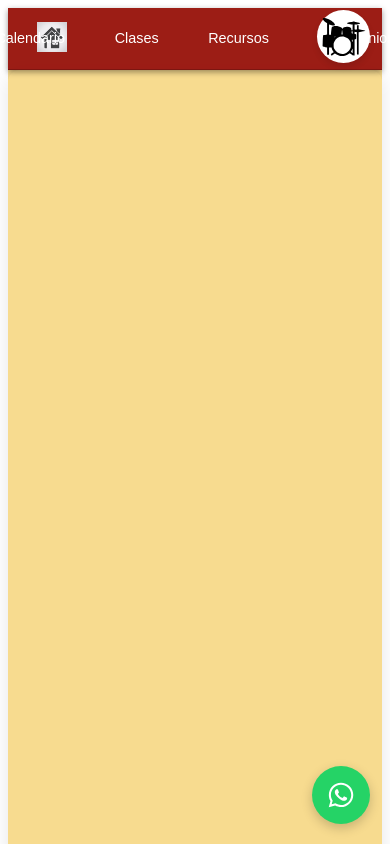
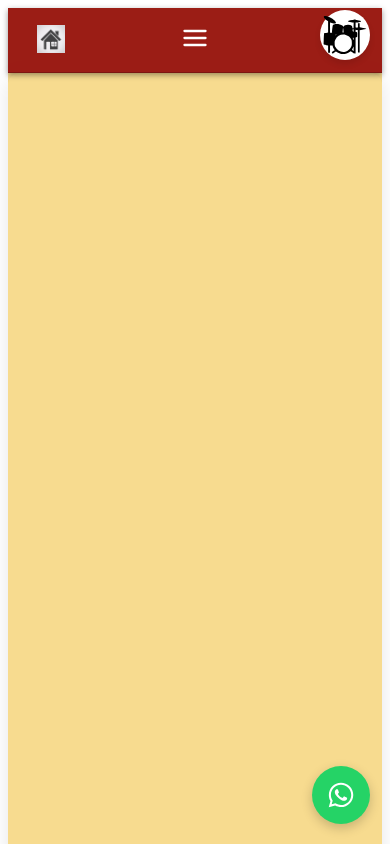
Before and after one commit to Ferk94/Portfolio-Juanma, a Next.js app: page / in a window 390 px wide. Shown: the top 844 px of the page. Built offline with nearby package versions, Linux system fonts and the light colour scheme.

Commit message:
feat: web completamente responsive

```diff
--- a/src/app/components/ViewToggle.module.css
+++ b/src/app/components/ViewToggle.module.css
@@ -22,4 +22,29 @@
   z-index: 100; /* Asegurarse de que el botón esté por encima de otros elementos */
 }
 
+@media (max-width: 768px) {
+
+  .button {
+  position: absolute;
+  top: 10px; /* Ajusta la distancia desde la parte superior */
+  right: 20px; /* Ajusta la distancia desde la parte derecha */
+  width: 50px; /* Tamaño del botón */
+  height: 50px; /* Tamaño del botón */
+  border-radius: 50%; /* Hacer el botón circular */
+  background-color: #ffffff; /* Puedes cambiar el color aquí */
+  color: white;
+  font-size: 20px;
+  border: none;
+  display: flex;
+  justify-content: center;
+  align-items: center;
+  cursor: pointer;
+  box-shadow: 0 4px 6px rgba(0, 0, 0, 0.1);
+  z-index: 100; /* Asegurarse de que el botón esté por encima de otros elementos */
+}
+
+
+
+}
+
 /* Añade más estilos si es necesario */
--- a/src/app/components/artist/NavBarArtist.module.css
+++ b/src/app/components/artist/NavBarArtist.module.css
@@ -1,15 +1,35 @@
 .navbar {
   display: flex;
+  align-items: center;
   justify-content: center;
-  align-items: center;
   background-color: #1a1a1a;
   padding: 0.75rem 1.5rem;
   box-shadow: 0 2px 6px rgba(0, 0, 0, 0.4);
   border-bottom: 1px solid #333;
   gap: 1rem;
   font-family: 'Verdana', sans-serif;
+  position: relative;
 }
 
+.menuIcon {
+  display: none;
+  color: #00c3ff;
+  font-size: 1.5rem;
+  cursor: pointer;
+  position: absolute;
+  left: 1rem;
+  top: 50%;
+  transform: translateY(-50%);
+}
+
+.navLinks {
+  display: flex;
+  gap: 1rem;
+  flex: 1;
+  justify-content: center;
+}
+
+/* Botones */
 .navButton {
   background: transparent;
   color: #e0e0e0;
@@ -42,3 +62,53 @@
 .navButton:hover::after {
   width: 100%;
 }
+
+/* Responsive */
+@media (max-width: 768px) {
+  .navbar {
+  display: flex;
+  align-items: center;
+  justify-content: center;
+  background-color: #1a1a1a;
+  padding: 2rem 1.5rem;
+  box-shadow: 0 2px 6px rgba(0, 0, 0, 0.4);
+  border-bottom: 1px solid #333;
+  gap: 1rem;
+  font-family: 'Verdana', sans-serif;
+  position: relative;
+}
+  .menuIcon {
+    display: block;
+  }
+
+  .navLinks {
+    display: none;
+    flex-direction: column;
+    background-color: #1a1a1a;
+    position: absolute;
+    top: 100%;
+    left: 0;
+    right: 0;
+    padding: 1rem;
+    z-index: 10;
+    box-shadow: 0 4px 8px rgba(0, 0, 0, 0.5);
+  }
+
+  .navLinks.open {
+    display: flex;
+  }
+
+  .navButton {
+    width: 100%;
+    text-align: left;
+    padding: 0.75rem 1rem;
+    color: #1a1a1a;
+    background-color: #e0e0e0;
+    border-bottom: 1px solid #333;
+  }
+
+  .navButton:hover {
+    background-color: #333;
+    color: #00c3ff;
+  }
+}
--- a/src/app/components/artist/NavBarArtist.tsx
+++ b/src/app/components/artist/NavBarArtist.tsx
@@ -1,3 +1,4 @@
+import { useState } from 'react';
 import styles from './NavBarArtist.module.css';
 
 interface Props {
@@ -5,6 +6,8 @@ interface Props {
 }
 
 export default function NavBarArtist({ onSectionChange }: Props) {
+  const [isOpen, setIsOpen] = useState(false);
+
   const sections = [
     { id: 'songs', label: '🎵 Temas' },
     { id: 'solos', label: '🎸 Solos' },
@@ -12,17 +15,28 @@ export default function NavBarArtist({ onSectionChange }: Props) {
     { id: 'bands', label: '🎤 Bandas' },
   ];
 
+  const handleClick = (id: string) => {
+    onSectionChange(id);
+    setIsOpen(false); // cerrar menú al hacer clic
+  };
+
   return (
     <nav className={styles.navbar}>
+      <div className={styles.menuIcon} onClick={() => setIsOpen(!isOpen)}>
+        ☰
+      </div>
+
+      <div className={`${styles.navLinks} ${isOpen ? styles.open : ''}`}>
         {sections.map((section) => (
           <button
             key={section.id}
-          onClick={() => onSectionChange(section.id)}
+            onClick={() => handleClick(section.id)}
             className={styles.navButton}
           >
             {section.label}
           </button>
         ))}
+      </div>
     </nav>
   );
 }
--- a/src/app/components/professor/NavBarProfessor.module.css
+++ b/src/app/components/professor/NavBarProfessor.module.css
@@ -2,15 +2,16 @@
   display: flex;
   justify-content: center;
   align-items: center;
-  background-color: #920909e7; /* Celeste oscuro: color exclusivo del profesor */
+  background-color: #920909e7;
   padding: 1rem 1.5rem;
-  box-shadow: 0 2px 6px rgba(0, 0, 0, 0.4); /* Sombra como en navbar de artist */
-  border-bottom: 1px solid rgba(0, 0, 0, 0.2); /* Línea sutil en la parte inferior */
+  box-shadow: 0 2px 6px rgba(0, 0, 0, 0.4);
+  border-bottom: 1px solid rgba(0, 0, 0, 0.2);
   gap: 1rem;
   font-family: 'Verdana', sans-serif;
   position: sticky;
   top: 0;
   z-index: 10;
+  position: relative;
 }
 
 .leftSection {
@@ -29,7 +30,7 @@
 
 .navButton {
   background: transparent;
-  color: #ffffff; /* Texto blanco para contrastar con fondo celeste */
+  color: #ffffff;
   border: none;
   padding: 0.4rem 0.8rem;
   font-size: 0.9rem;
@@ -38,6 +39,7 @@
   border-radius: 5px;
   position: relative;
 }
+
 
 .navButton:hover {
   background-color: rgba(255, 255, 255, 0.15);
@@ -60,9 +62,110 @@
   width: 100%;
 }
 
-/* Botón con imagen de la izquierda */
+.navButtonHome {
+  background: transparent;
+  color: #ffffff;
+  border: none;
+  padding: 0.8rem 0.8rem;
+  font-size: 0.9rem;
+  cursor: pointer;
+  transition: all 0.2s ease-in-out;
+  border-radius: 10px;
+  position: relative;
+}
+
 .leftSection .navButton img {
   width: 30px;
   height: 30px;
   object-fit: contain;
 }
+
+.menuIcon {
+  display: none;
+  cursor: pointer;
+}
+
+/* Mobile styles */
+@media (max-width: 768px) {
+
+  .navBar {
+  display: flex;
+  justify-content: center;
+  align-items: center;
+  background-color: #920909e7;
+  padding: 2rem 1.5rem;
+  box-shadow: 0 2px 6px rgba(0, 0, 0, 0.4);
+  border-bottom: 1px solid rgba(0, 0, 0, 0.2);
+  gap: 1rem;
+  font-family: 'Verdana', sans-serif;
+  position: sticky;
+  top: 0;
+  z-index: 10;
+  position: relative;
+}
+
+  .houseIcon {
+    width: 28px;
+    height: 28px;
+  }
+
+  .centerSection {
+    display: none;
+    position: absolute;
+    top: 100%;
+    left: 0;
+    right: 0;
+    flex-direction: column;
+    border: 1px solid #920909; /* mismo tono que navbar */
+    background-color: #f7db8f;
+    padding: 1rem;
+    box-shadow: 0 4px 8px rgba(0, 0, 0, 0.3);
+    border-top: 1px solid rgba(255, 255, 255, 0.1);
+    z-index: 9;
+    transition: all 0.3s ease;
+  }
+
+  .centerSection.open {
+     display: flex;
+     gap: 0.8rem;
+  }
+
+  .menuIcon {
+    display: block;
+    position: absolute;
+    top: 50%;
+    transform: translateY(-50%);
+    z-index: 11; /* Encima del resto */
+  }
+
+  .navButton {
+    width: 100%;
+    text-align: left;
+    padding: 0.75rem 1rem;
+    border-radius: 5px;
+    border-bottom: 1px solid #920909; /* mismo tono que navbar */
+    color: #920909;
+    background-color: transparent;
+    font-size: 1rem;
+    transition: all 0.2s ease-in-out;
+    /* border: 1px solid transparent; */
+  }
+
+  .navButton:hover {
+    background-color: #920909;
+    color: #f7db8f;
+  }
+
+  .navButtonHome {
+    background: transparent;
+    color: #ffffff;
+    border: none;
+    padding: 0.8rem 0.8rem;
+    font-size: 0.9rem;
+    cursor: pointer;
+    transition: all 0.2s ease-in-out;
+    border-radius: 10px;
+    position: relative;
+  }
+
+}
--- a/src/app/components/professor/NavBarProfessor.tsx
+++ b/src/app/components/professor/NavBarProfessor.tsx
@@ -1,32 +1,47 @@
+import { useState } from "react";
 import styles from "./NavBarProfessor.module.css";
 import Image from "next/image";
-import HouseIcon from '@/public/houseIcon.jpeg'
+import HouseIcon from '@/public/houseIcon.jpeg';
+import { FiMenu, FiX } from "react-icons/fi";
 
 interface Props {
   onSectionChange: (section: string) => void;
 }
 
 export default function NavBarProfessor({ onSectionChange }: Props) {
+  const [isMenuOpen, setIsMenuOpen] = useState(false);
+
+  const handleSectionChange = (section: string) => {
+    onSectionChange(section);
+    setIsMenuOpen(false); // Cierra el menú
+  };
+
   return (
     <nav className={styles.navBar}>
-      {/* Botón de inicio alineado a la izquierda */}
+      {/* Botón de inicio a la izquierda */}
       <div className={styles.leftSection}>
-        <button className={styles.navButton} onClick={() => onSectionChange("landing page")}>
+        <button className={styles.navButtonHome} onClick={() => handleSectionChange('landing page')}>
           <Image
             src={HouseIcon}
             alt="landing page"
+            className={styles.houseIcon}
             width={40}
             height={40}
           />
         </button>
       </div>
 
-      {/* Botones del centro */}
-      <div className={styles.centerSection}>
-        <button className={styles.navButton} onClick={() => onSectionChange("calendar")}>Calendario</button>
-        <button className={styles.navButton} onClick={() => onSectionChange("classes")}>Clases</button>
-        <button className={styles.navButton} onClick={() => onSectionChange("resources")}>Recursos</button>
-        <button className={styles.navButton} onClick={() => onSectionChange("testimonials")}>Testimonios</button>
+      {/* Ícono hamburguesa (solo en mobile) */}
+      <div className={styles.menuIcon} onClick={() => setIsMenuOpen(!isMenuOpen)}>
+        {isMenuOpen ? <FiX size={28} color="#fff" /> : <FiMenu size={28} color="#fff" />}
+      </div>
+
+      {/* Botones del centro (desktop o menú mobile abierto) */}
+      <div className={`${styles.centerSection} ${isMenuOpen ? styles.open : ""}`}>
+        <button className={styles.navButton} onClick={() => handleSectionChange("calendar")}>Calendario</button>
+        <button className={styles.navButton} onClick={() => handleSectionChange("classes")}>Clases</button>
+        <button className={styles.navButton} onClick={() => handleSectionChange("resources")}>Recursos</button>
+        <button className={styles.navButton} onClick={() => handleSectionChange("testimonials")}>Testimonios</button>
       </div>
     </nav>
   );
```
Also changed, not shown: public/professorColors.txt (added), src/app/components/svg/DrumpsSvg.module.css (deleted), src/app/components/svg/DrumpsSvg.tsx (deleted), src/app/components/svg/GraduationSvg.module.css (deleted), src/app/components/svg/GraduationSvg.tsx (deleted). Lines whose indentation alone changed are shown as unchanged.
